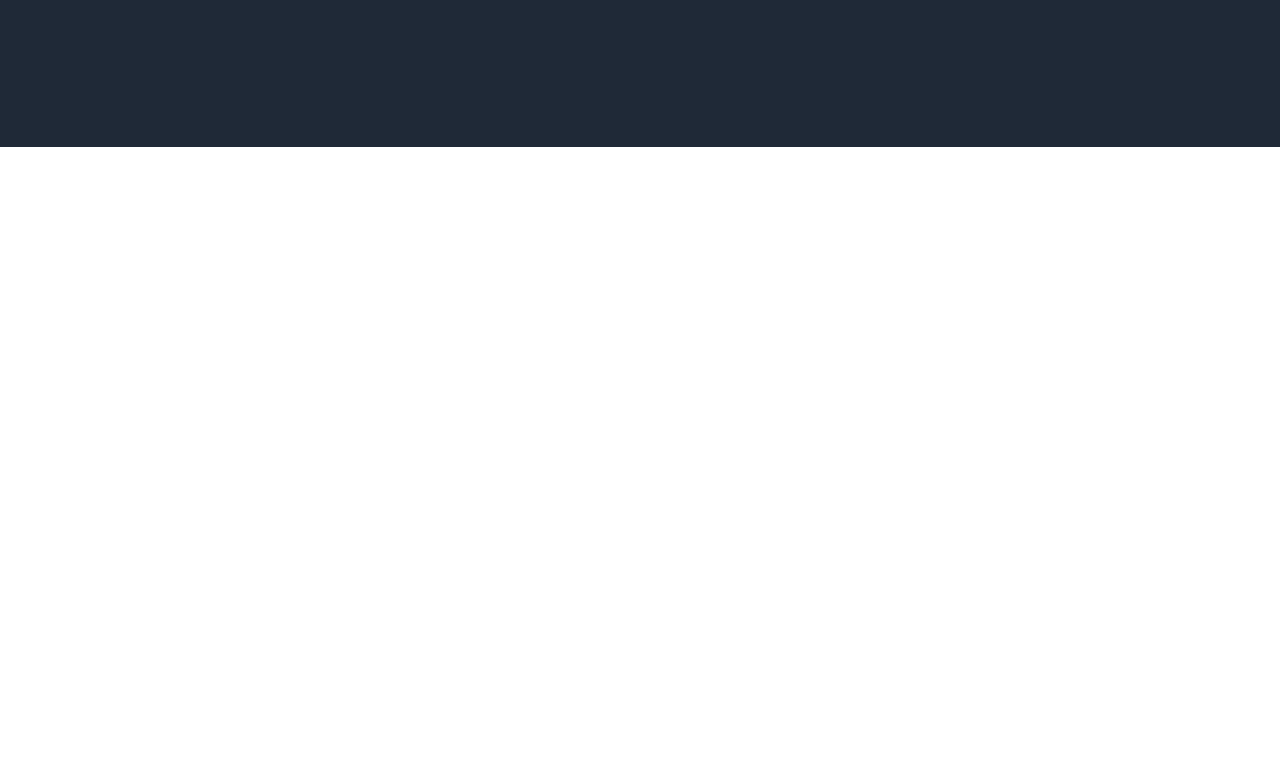
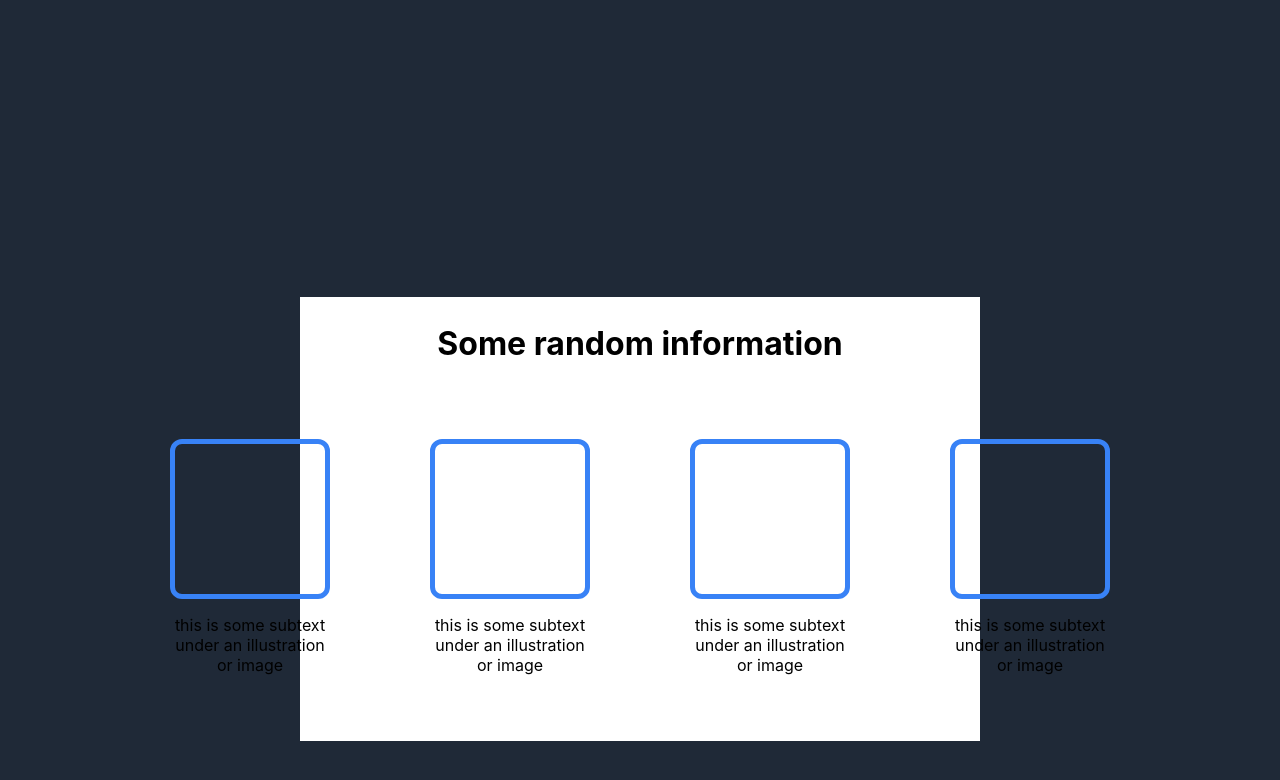
Before and after one commit to robertpinl/odin-landing-page, a plain HTML site: page index.html in a window 1280 px wide. Shown: the part 492-1272 px from the top of the page. Before the commit the page ends 800 px from the top, so only its background shows below. Drawn offline with Linux system fonts and the light colour scheme.

Commit message:
Add information section

```diff
--- a/index.html
+++ b/index.html
@@ -29,6 +29,28 @@
                 <p>this is a placeholder for an image</p>
             </div>
         </div>
+
+        <div class="information-content">
+            <h2 class="information-title">Some random information</h2>
+            <div class="information-detail-row">
+                <div class="information-detail">
+                    <div class="information-image-placeholder"></div>
+                    <p class="darkgrey-text info-text">this is some subtext under an illustration or image</p>
+                </div>
+                <div class="information-detail">
+                    <div class="information-image-placeholder"></div>
+                    <p class="darkgrey-text info-text">this is some subtext under an illustration or image</p>
+                </div>
+                <div class="information-detail">
+                    <div class="information-image-placeholder"></div>
+                    <p class="darkgrey-text info-text">this is some subtext under an illustration or image</p>
+                </div>
+                <div class="information-detail">
+                    <div class="information-image-placeholder"></div>
+                    <p class="darkgrey-text info-text">this is some subtext under an illustration or image</p>
+                </div>
+            </div>
+        </div>
     </div>
 </body>
 </html>
--- a/style.css
+++ b/style.css
@@ -13,8 +13,8 @@
   .header {
     display: flex;
     flex-direction: column;
+    padding: 0 150px;
     background-color: #1F2937;
-    padding: 0 150px;
   }
 
   .header-top {
@@ -61,6 +61,10 @@
     color: lightgray;
   }
 
+  .darkgray-text {
+    color: gray;
+  }
+
   .button-primary {
     padding: 10px 20px;
     border-radius: 12px;
@@ -71,7 +75,7 @@
     background-color: #3882F6;
   }
 
-  .header-content-right{
+  .header-content-right {
     display: flex;
     flex-grow: 1;
     flex-basis: 50%;
@@ -83,3 +87,44 @@
     background-color: gray;
     border-radius: 2px;
   }
+
+  .information-content {
+    display: flex;
+    margin: 150px;
+    justify-content: space-evenly;
+    align-items: center;
+    flex-direction: column;
+    background-color: white;
+  }
+
+  .information-title {
+    font-size: 32px;
+  }
+
+  .information-detail-row {
+    display: flex;
+    align-items: center;
+    justify-content: space-between;
+  }
+
+  .information-detail {
+    display: flex;
+    justify-content: space-between;
+    flex-direction: column;
+    flex-basis: 150px;
+    margin: 50px;
+  }
+
+  .information-image-placeholder {
+    border-style: solid;
+    border-width: 5px;
+    border-color: #3882F6;
+    border-radius: 12px;
+    height: 150px;
+    width: 150px;
+  }
+
+  .info-text {
+    flex-wrap: wrap;
+    text-align: center;
+  }
```
